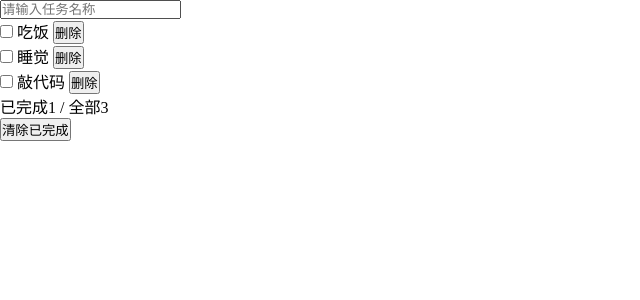
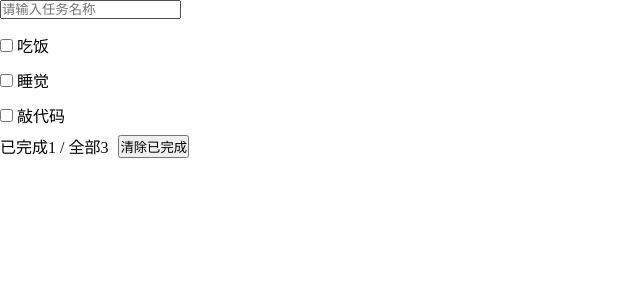
Before and after one commit to JohnsonMori/todolist, a Vue app: page / in a window 1280 px wide. Shown: the top 300 px of the page, without its empty margins (0-640 px from the left). Built offline with nearby package versions, Linux system fonts and the light colour scheme.

Commit message:
feat: components functions & styles

```diff
--- a/src/components/navFooter/NavFooter.vue
+++ b/src/components/navFooter/NavFooter.vue
@@ -1,10 +1,10 @@
 <template>
-    <div>
+    <div class="container">
         <div>
             已完成{{isComplete}} / 全部{{all}}
         </div>
-        <div v-if="isComplete > 0">
-            <button>清除已完成</button>
+        <div v-if="isComplete > 0" class="btn">
+            <button @click="clear">清除已完成</button>
         </div>
     </div>
 </template>
@@ -16,14 +16,26 @@
     setup() {
         let isComplete = ref(1)
         let all = ref(3)
+        // 清除已完成
+        let clear = () => {
+            console.log('clear')
+        }
         return {
             isComplete,
-            all
+            all,
+            clear
         }
     }
 })
 </script>
 
 <style scoped lang="scss">
+.container {
+    display: flex;
+    align-items: center;
 
+    .btn {
+        margin-left: 10px;
+    }
+}
 </style>
--- a/src/components/navHeader/NavHeader.vue
+++ b/src/components/navHeader/NavHeader.vue
@@ -1,6 +1,10 @@
 <template>
     <div>
-        <input placeholder="请输入任务名称" v-model="value" />
+        <input
+         placeholder="请输入任务名称"
+         v-model="value"
+         @keydown.enter="enter"
+        />
     </div>
 </template>
 
@@ -10,13 +14,20 @@
     name: 'navHeader',
     setup() {
         let value = ref('')
+        // 按回车确认
+        let enter = () => {
+            console.log(value.value)
+        }
         return {
-            value
+            value,
+            enter
         }
     }
 })
 </script>
 
 <style scoped lang="scss">
-
+input {
+    margin-bottom: 10px;
+}
 </style>
--- a/src/components/navMain/NavMain.vue
+++ b/src/components/navMain/NavMain.vue
@@ -1,9 +1,9 @@
 <template>
     <div v-for="(item, index) in list" :key="index">
-        <div>
+        <div class="item">
             <input type="checkbox" v-model="item.complete">
-            {{item.title}}
-            <button>删除</button>
+                {{item.title}}
+            <button class="del" @click="del(item, index)">删除</button>
         </div>
     </div>
 </template>
@@ -27,13 +27,38 @@
                 complete: false
             }
         ])
+        // 删除任务
+        let del = (item, index) => {
+            console.log(item)
+            console.log(index)
+        }
         return {
-            list
+            list,
+            del
         }
     }
 })
 </script>
 
 <style scoped lang="scss">
-
+.item {
+    height: 35px;
+    line-height: 35px;
+    position: relative;
+    width: 160px;
+    cursor: pointer;
+    button {
+        position: absolute;
+        right: 20px;
+        top: 6px;
+        display: none;
+        z-index: 99;
+    }
+    &:hover {
+        background: #ddd;
+        button {
+            display: block;
+        }
+    }
+}
 </style>
```
